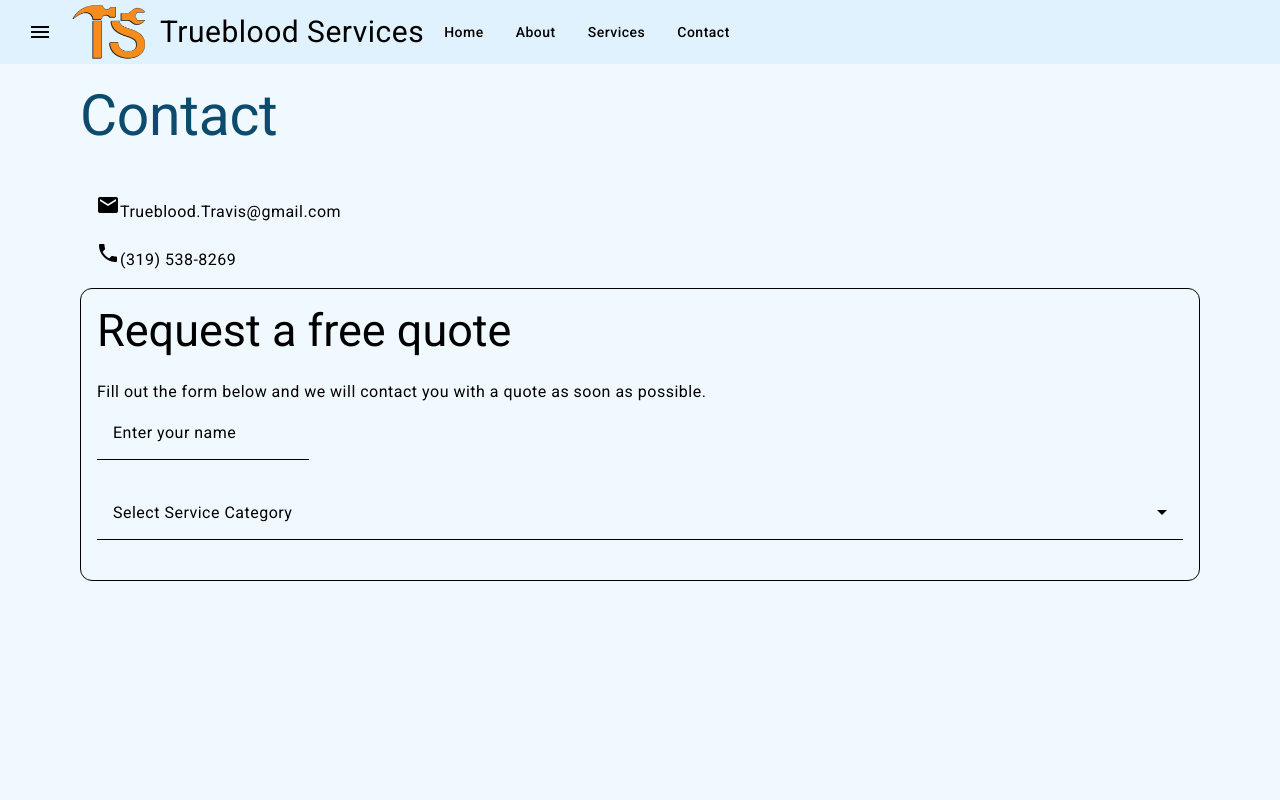
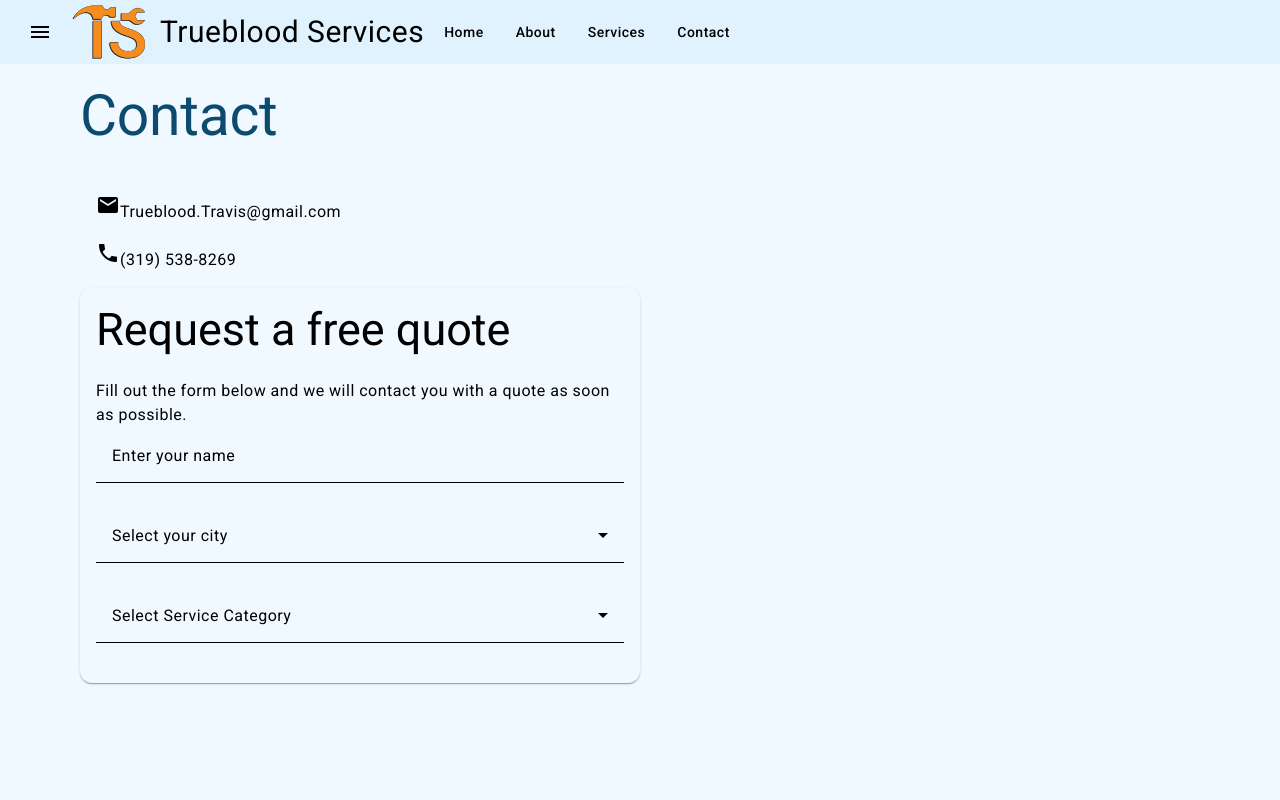
Before and after one commit to ssankey3590/trueblood-frontend, an Angular app: page /contact in a window 1280 px wide. Shown: the top 800 px of the page. Built offline with nearby package versions, Linux system fonts and the light colour scheme.

Commit message:
updating services

```diff
--- a/src/app/interfaces/city.interface.ts
+++ b/src/app/interfaces/city.interface.ts
@@ -0,0 +1,22 @@
+export interface City {
+  name: string;
+}
+
+export const CITIES: City[] = [
+  {
+    name: 'Cedar Rapids',
+  },
+  {
+    name: 'Marion',
+  },
+  {
+    name: 'Iowa City',
+  },
+  {
+    name: 'North Liberty',
+  },
+  {
+    name: 'Coralville',
+  },
+
+];
--- a/src/app/pages/contact-page/contact-page.component.html
+++ b/src/app/pages/contact-page/contact-page.component.html
@@ -8,7 +8,7 @@
       </mat-list-item>
     </mat-list>
   <div id="quote">
-    <mat-card [appearance]="'outlined'" class="bg-sky-900">
+    <mat-card [appearance]="'raised'" class="w-1/2 bg-sky-900">
      <mat-card-header>
        <mat-card-title>
     <h2>Request a free quote</h2>
@@ -18,9 +18,18 @@
        </mat-card-subtitle>
      </mat-card-header>
        <mat-card-content>
-         <mat-form-field>
+         <mat-form-field [style.width]="'100%'">
     <mat-label>Enter your name</mat-label>
     <input matInput>
+         </mat-form-field>
+         <mat-form-field [style.width]="'100%'">
+           <mat-label>Select your city</mat-label>
+           <mat-select>
+             @for(city of cities; track city) {
+               <mat-option value="{{city.name}}">{{city.name}}</mat-option>
+             }
+             <mat-option value="other">Other Location</mat-option>
+           </mat-select>
          </mat-form-field>
   <mat-form-field [style.width]="'100%'" appearance="fill">
     <mat-label>Select Service Category</mat-label>
--- a/src/app/pages/contact-page/contact-page.component.ts
+++ b/src/app/pages/contact-page/contact-page.component.ts
@@ -8,6 +8,7 @@ import {MatOption, MatSelect} from "@angular/material/select";
 import {Service, SERVICES} from "../../interfaces/service.interface";
 import {MatCard, MatCardContent, MatCardHeader, MatCardSubtitle, MatCardTitle} from "@angular/material/card";
 import {MatInput} from "@angular/material/input";
+import {CITIES, City} from "../../interfaces/city.interface";
 
 @Component({
   selector: 'app-contact-page',
@@ -35,5 +36,6 @@ import {MatInput} from "@angular/material/input";
 })
 export class ContactPageComponent {
   protected readonly services: Service[] = SERVICES;
+  protected readonly cities: City[] = CITIES;
 
 }
--- a/src/app/pages/home-page/home-page.component.ts
+++ b/src/app/pages/home-page/home-page.component.ts
@@ -4,6 +4,7 @@ import {MatButton} from "@angular/material/button";
 import {ServicesCardComponent} from "../../components/services-card/services-card.component";
 import {PageTemplateComponent} from "../../components/page-template/page-template.component";
 import {HeroComponent} from "../../components/hero/hero.component";
+import {CITIES, City} from "../../interfaces/city.interface";
 
 @Component({
   selector: 'app-home-page',
@@ -23,5 +24,6 @@ import {HeroComponent} from "../../components/hero/hero.component";
   styleUrl: './home-page.component.scss'
 })
 export class HomePageComponent {
+  protected readonly cities: City[] = CITIES;
 
 }
```
